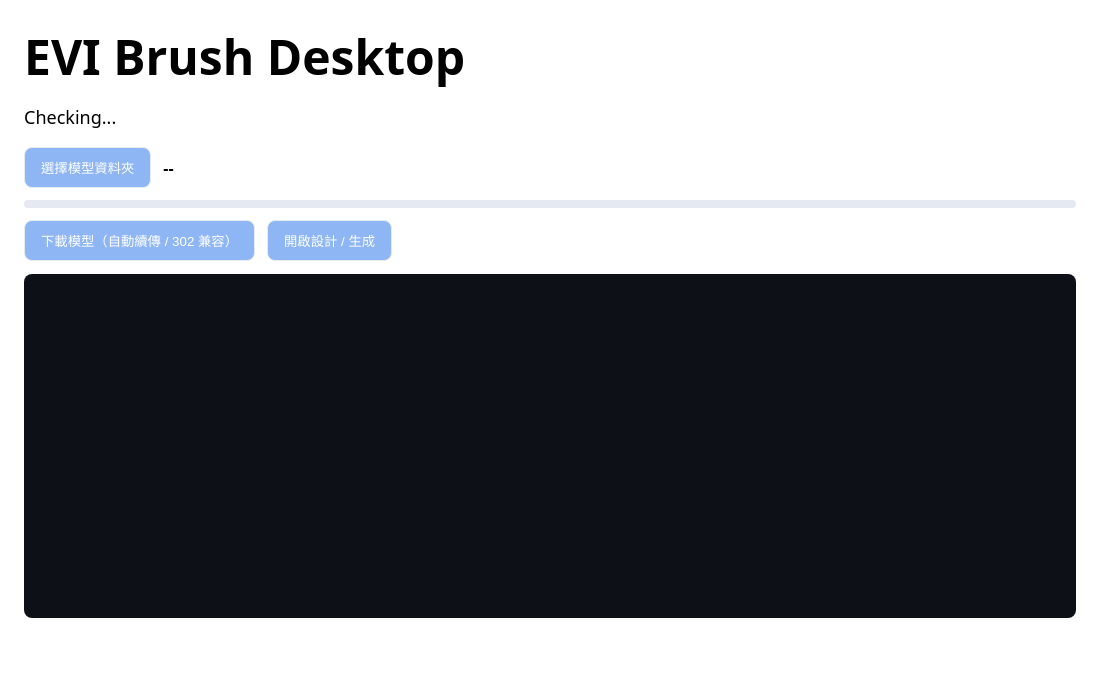
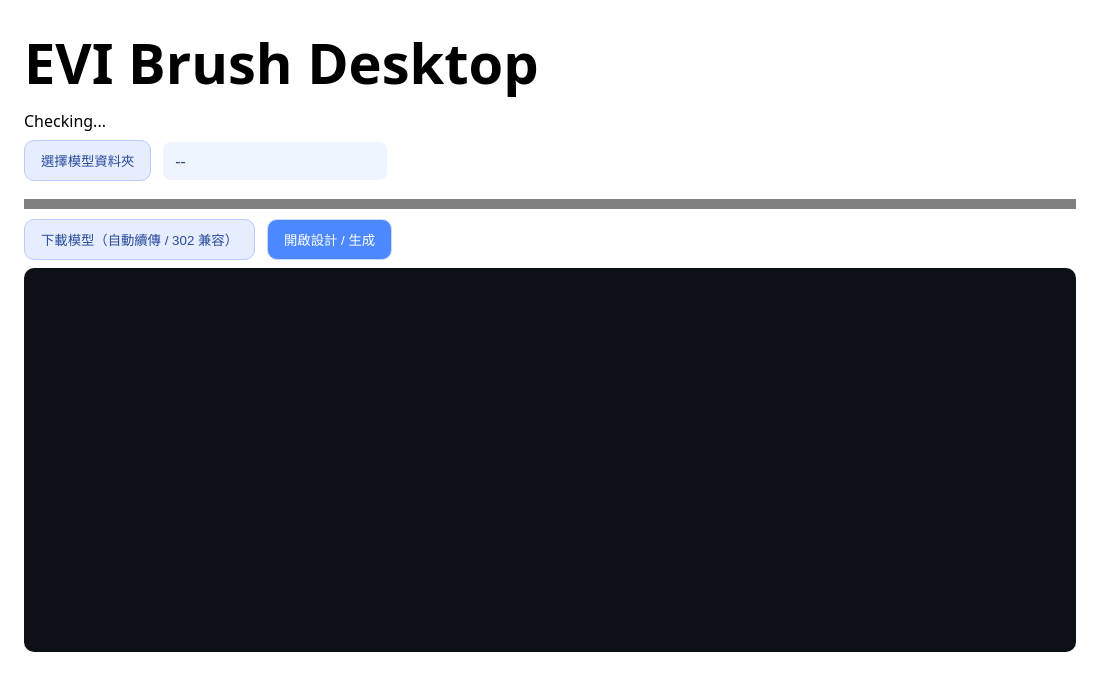
Before and after one commit to brushbest-collab/Brush, an Electron app: page index.html in a window 1100 px wide. Drawn offline with Linux system fonts and the light colour scheme; no server answers.

Commit message:
Update index.html

```diff
--- a/index.html
+++ b/index.html
@@ -2,61 +2,45 @@
 <html lang="zh-Hant">
 <head>
   <meta charset="utf-8" />
+  <meta
+    http-equiv="Content-Security-Policy"
+    content="default-src 'self' https: data:;
+             img-src 'self' data: https:;
+             style-src 'self' 'unsafe-inline';
+             script-src 'self';
+             connect-src 'self' https://api.github.com https://*.githubusercontent.com https://objects.githubusercontent.com;">
   <meta name="viewport" content="width=device-width, initial-scale=1" />
-
-  <!-- 嚴格但實用的 CSP：不允許 inline script；允許到 GitHub 下載模型 -->
-  <meta http-equiv="Content-Security-Policy"
-        content="
-          default-src 'self';
-          script-src 'self';
-          style-src 'self' 'unsafe-inline';
-          img-src 'self' data: blob:;
-          connect-src 'self'
-            https://api.github.com
-            https://github.com
-            https://objects.githubusercontent.com
-            https://*.githubusercontent.com
-            https://release-assets.githubusercontent.com;
-          frame-ancestors 'none';
-          base-uri 'self';
-          form-action 'none';
-        ">
-
   <title>EVI Brush Desktop</title>
   <style>
-    body { font-family: system-ui, -apple-system, Segoe UI, Roboto, Noto Sans, "Helvetica Neue", Arial;
-           margin: 24px; }
-    h1 { font-size: 48px; margin: 0 0 16px; }
-    .row { display: flex; gap: 12px; align-items: center; margin: 12px 0; }
-    button { padding: 10px 16px; border-radius: 8px; border: 1px solid #d0d7de; background: #1f6feb; color: #fff; }
-    button[disabled] { opacity: .5; cursor: not-allowed; }
-    #status { margin: 6px 0 18px; font-size: 18px; }
-    #bar { height: 8px; background: #e5e9f2; border-radius: 6px; overflow: hidden; }
-    #bar > div { height: 100%; width: 0%; background: linear-gradient(90deg,#60a5fa,#22c55e); transition: width .2s; }
-    #log { background: #0d1117; color: #e6edf3; padding: 12px; border-radius: 8px; height: 320px; overflow: auto; }
-    #modelRoot { font-weight: 600; }
+    body{font-family:system-ui,-apple-system,Segoe UI,Roboto; margin:24px}
+    h1{font-size:56px;margin:0 0 10px}
+    .row{display:flex;gap:12px;align-items:center;margin:8px 0}
+    button{padding:10px 16px;border-radius:10px;border:1px solid #c7d8ff;background:#4c88ff;color:#fff;cursor:pointer}
+    button.secondary{background:#e5edff;color:#2a4a9a;border-color:#b9ccff}
+    #rootLabel{padding:8px 12px;background:#eef5ff;border-radius:8px;color:#2e4b7b;min-width:200px;display:inline-block}
+    progress{width:100%;height:10px;border-radius:6px}
+    .terminal{background:#0d1117;color:#bfe0b2;padding:12px;border-radius:10px;height:360px;overflow:auto;font-family:ui-monospace,Consolas,monospace;font-size:13px}
   </style>
 </head>
 <body>
   <h1>EVI Brush Desktop</h1>
-
-  <div id="status">Checking...</div>
+  <div id="checking">Checking...</div>
 
   <div class="row">
-    <button id="btnPickModelRoot" disabled>選擇模型資料夾</button>
-    <span id="modelRoot">--</span>
+    <button id="btnPick" class="secondary">選擇模型資料夾</button>
+    <span id="rootLabel">--</span>
   </div>
 
-  <div id="bar"><div id="barFill"></div></div>
+  <progress id="bar" max="100" value="0"></progress>
 
   <div class="row">
-    <button id="btnDownload" disabled>下載模型（自動續傳 / 302 兼容）</button>
-    <button id="btnStart" disabled>開啟設計 / 生成</button>
+    <button id="btnDownload" class="secondary">下載模型（自動續傳 / 302 兼容）</button>
+    <button id="btnGo">開啟設計 / 生成</button>
   </div>
 
-  <pre id="log"></pre>
+  <div id="logs" class="terminal"></div>
 
-  <!-- 所有前端邏輯改到獨立檔案，避免 inline script 被 CSP 擋掉 -->
-  <script src="./renderer.js"></script>
+  <!-- 注意：使用外部檔案，避免 inline script 被 CSP 擋 -->
+  <script defer src="./renderer/renderer.js"></script>
 </body>
 </html>
```
